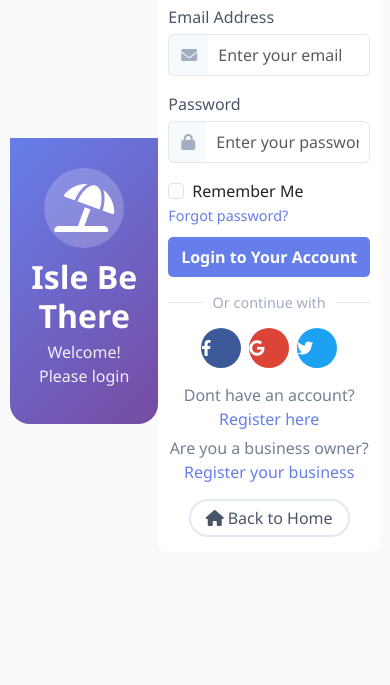
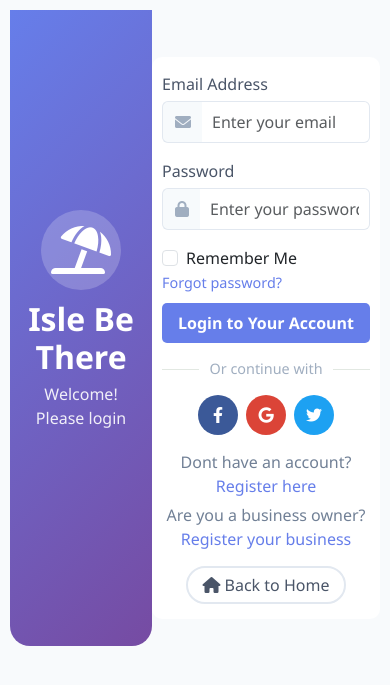
Before and after one commit to ALDR-Solutions/isle-be-there, a Flask app: page /login in a window 390 px wide. Shown: the top 685 px of the page. Run offline with Flask 3, Linux system fonts and the light colour scheme; some libraries are stand-ins or nearby versions.

Commit message:
login html ui changes

```diff
--- a/App/templates/auth/login.html
+++ b/App/templates/auth/login.html
@@ -128,7 +128,7 @@
             display: none;
             background: linear-gradient(135deg, #667eea 0%, #764ba2 100%);
             color: white;
-            padding: 30px 15px 20px;
+            padding: 200px 10px 200px;
             text-align: center;
             border-radius: 0 0 20px 20px;
         }
@@ -259,6 +259,7 @@
             height: 45px;
             border-radius: 50%;
             display: flex;
+            justify-content: center;
             align-items: center;
             color: white;
             transition: all 0.2s;
@@ -333,7 +334,7 @@
         }
 
 
-        @media (max-width: 992px){
+        @media (max-width: 1000px){
             .split-container{
                 display: block;
             }
@@ -356,7 +357,7 @@
                 padding: 15px;
                 background: white;
                 border-radius: 10px;
-                margin-top: -20px;
+                margin-top: 20px;
             }
         }
 
```
